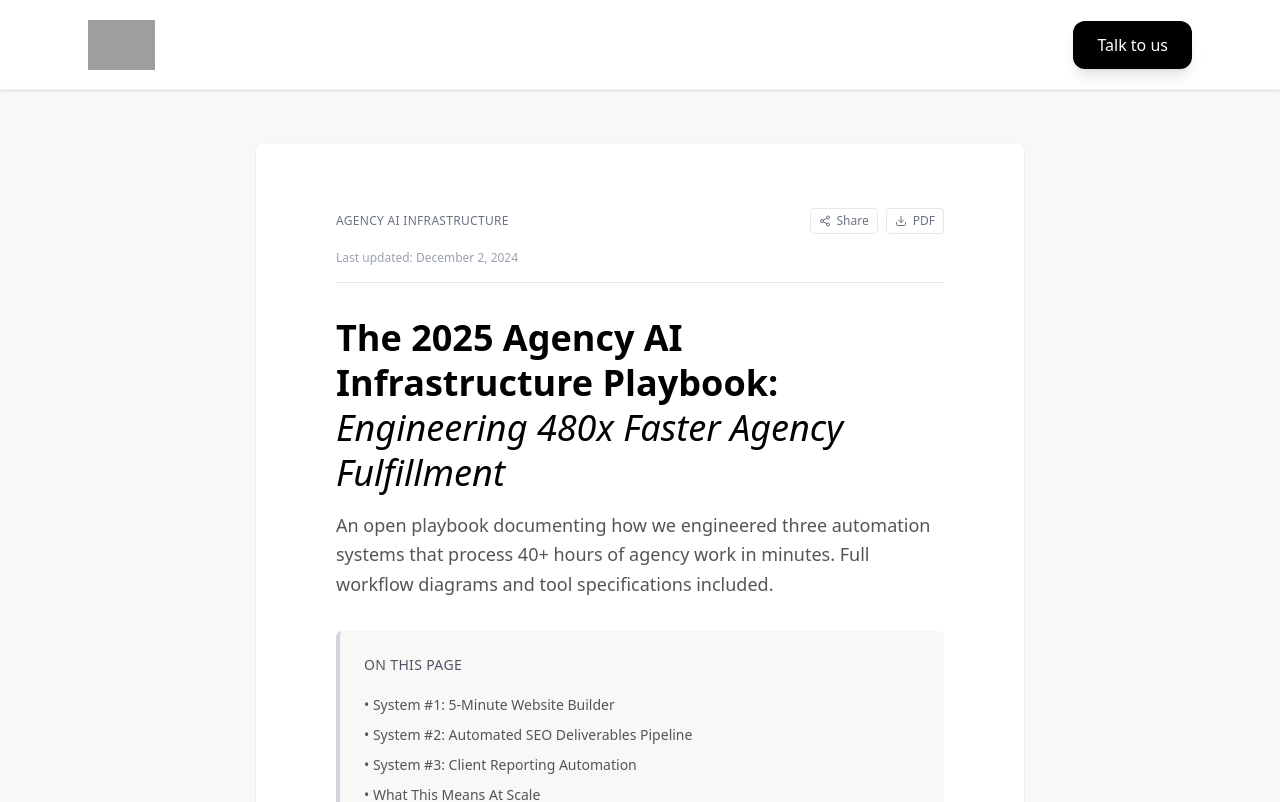
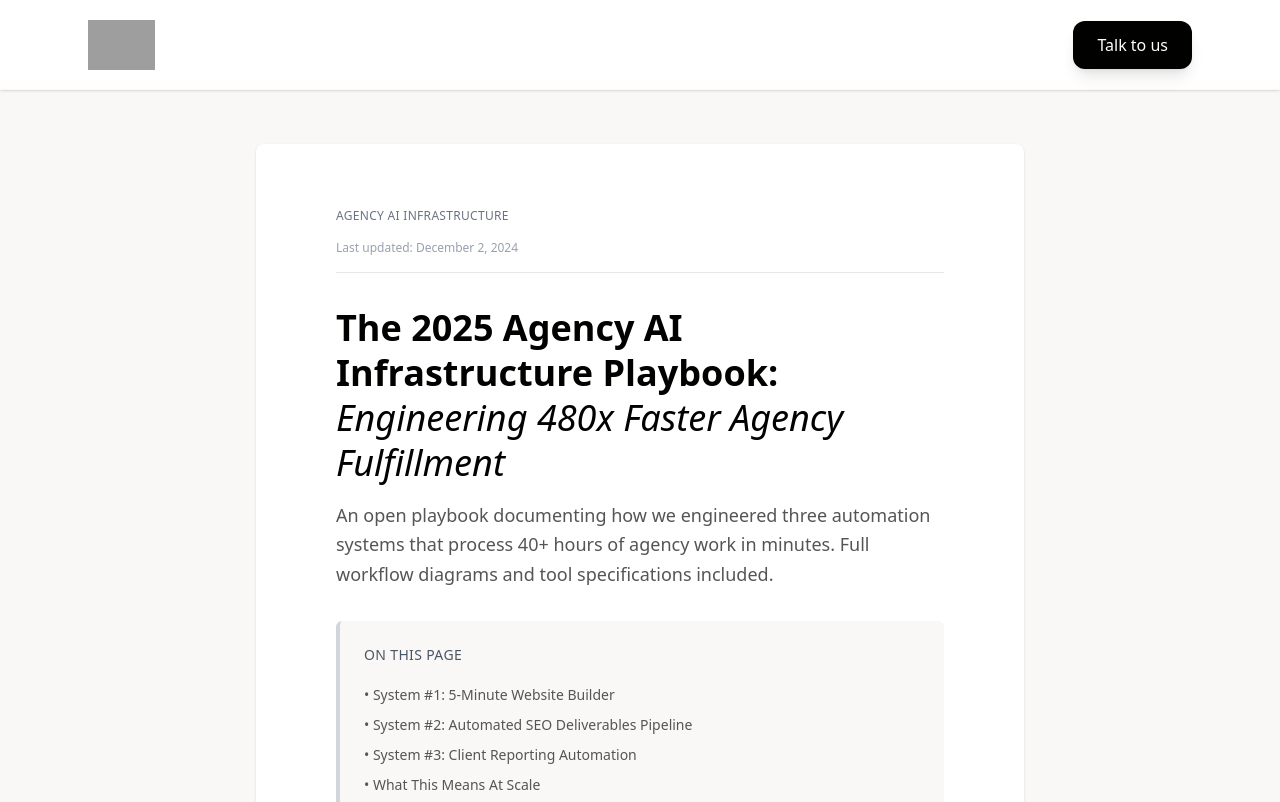
Before and after one commit to BennettBlackCode/boldslatelanding, a Next.js app: page /playbook/agency-ai-infrastructure-v1 in a window 1280 px wide. Shown: the top 802 px of the page. Built offline with nearby package versions, Linux system fonts and the light colour scheme; grey boxes are pictures that could not be loaded.

Commit message:
Remove Share and PDF buttons from V1 playbook page

```diff
--- a/src/app/playbook/agency-ai-infrastructure-v1/page.tsx
+++ b/src/app/playbook/agency-ai-infrastructure-v1/page.tsx
@@ -37,7 +37,7 @@
  */
 
 import Link from 'next/link';
-import { Download, Share2, ExternalLink } from 'lucide-react';
+import { ExternalLink } from 'lucide-react';
 
 // ============================================
 // Simple Table Component
@@ -140,20 +140,10 @@ export default function AgencyAIInfrastructurePlaybookV1() {
 
           {/* Document Header */}
           <header className="mb-8">
-            <div className="flex items-center justify-between mb-4">
+            <div className="mb-4">
               <p className="text-xs text-gray-500 uppercase tracking-wide">
                 Agency AI Infrastructure
               </p>
-              <div className="flex items-center gap-2">
-                <Link href="https://boldslate.com" className="flex items-center gap-1.5 text-xs text-gray-500 hover:text-gray-700 px-2 py-1 border border-gray-200 rounded hover:bg-gray-50 transition-colors">
-                  <Share2 size={12} />
-                  Share
-                </Link>
-                <Link href="https://boldslate.com" className="flex items-center gap-1.5 text-xs text-gray-500 hover:text-gray-700 px-2 py-1 border border-gray-200 rounded hover:bg-gray-50 transition-colors">
-                  <Download size={12} />
-                  PDF
-                </Link>
-              </div>
             </div>
             <p className="text-xs text-gray-400 mb-4">Last updated: December 2, 2024</p>
             <div className="border-b border-gray-200" />
```
